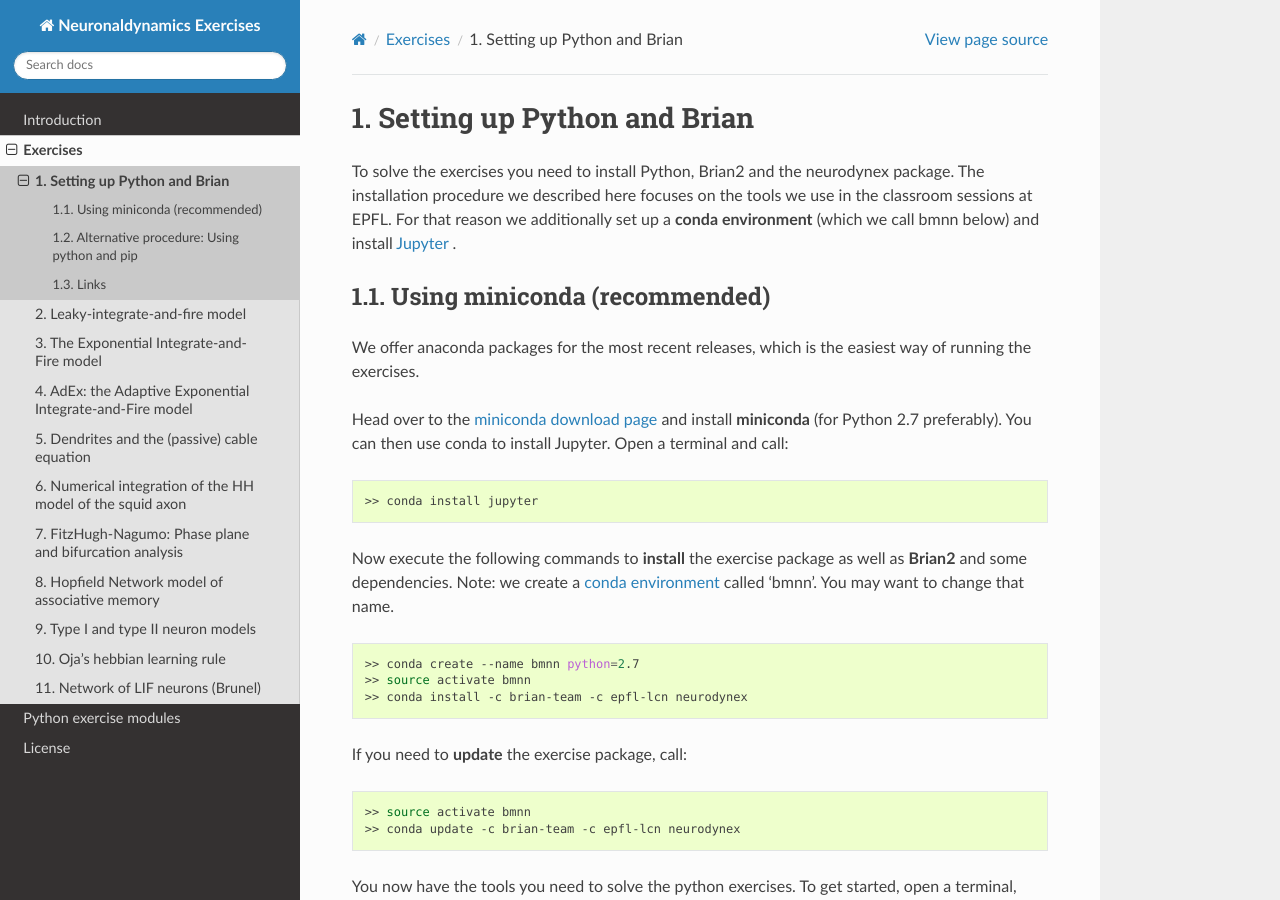
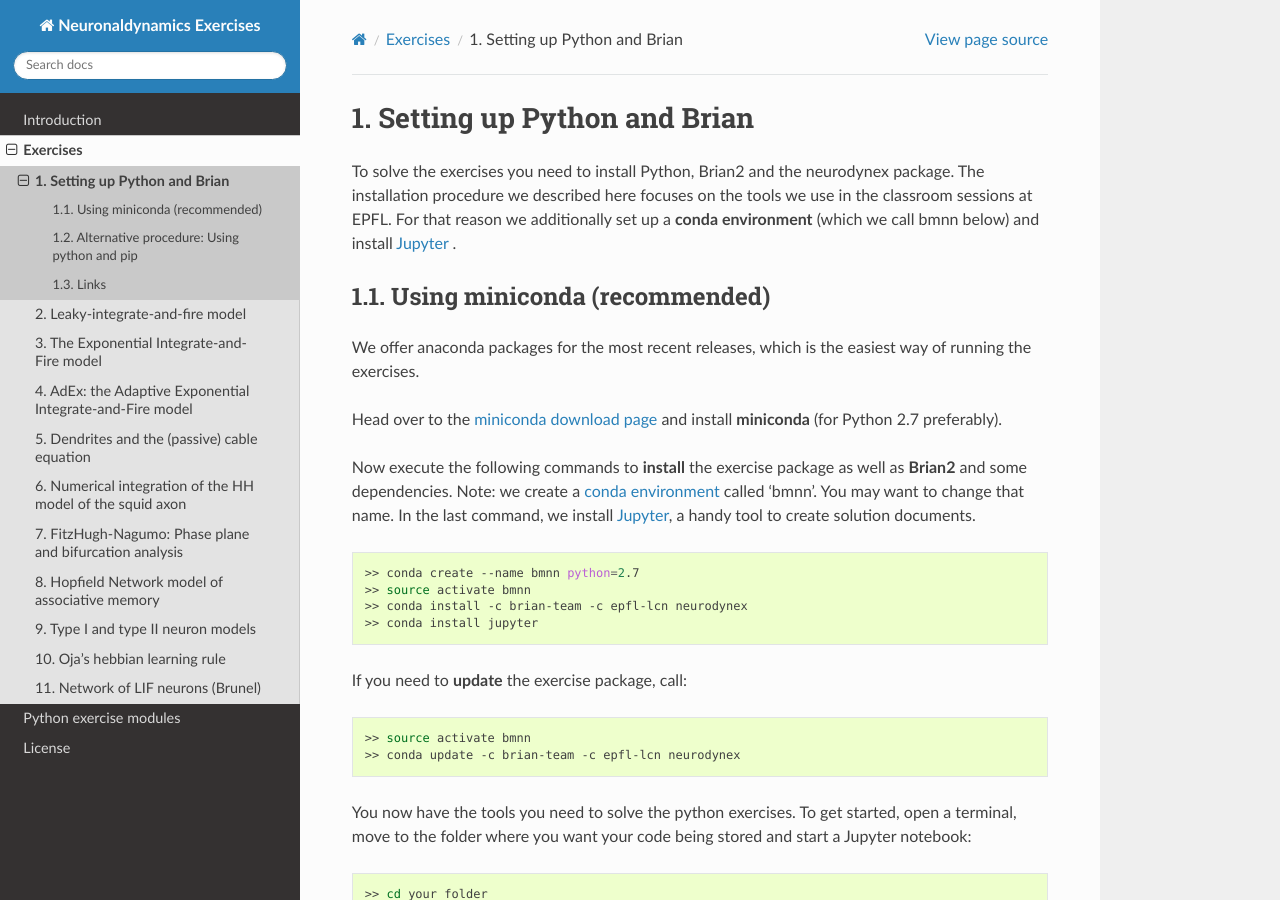
Before and after one commit to EPFL-LCN/neuronaldynamics-exercises, a Sphinx documentation site: the page built from doc/exercises/setup.rst, in a window 1280 px wide and 900 px high. Built offline with Sphinx 7.4.7 and the Read the Docs theme 2.0.0, drawn with Linux system fonts in a browser that asks for light colours; the version number could not be read and is left out.

Commit message:
issue #10: install jupyter within bmnn environment

```diff
--- a/doc/exercises/setup.rst
+++ b/doc/exercises/setup.rst
@@ -14,19 +14,18 @@ Using miniconda (recommended)
 
 We offer anaconda packages for the most recent releases, which is the easiest way of running the exercises.
 
-Head over to the `miniconda download page <http://conda.pydata.org/miniconda.html>`__ and install **miniconda** (for Python 2.7 preferably). You can then use conda to install Jupyter. Open a terminal and call:
+Head over to the `miniconda download page <http://conda.pydata.org/miniconda.html>`__ and install **miniconda** (for Python 2.7 preferably).
 
-.. code-block:: bash
+Now execute the following commands to **install** the exercise package as well as **Brian2** and some dependencies. Note: we create a `conda environment <http://conda.pydata.org/docs/test-drive.html#managing-envs>`_ called 'bmnn'. You may want to change that name. In the last command, we install `Jupyter <http://jupyter.org>`_, a handy tool to create solution documents.
 
-    >> conda install jupyter
-
-Now execute the following commands to **install** the exercise package as well as **Brian2** and some dependencies. Note: we create a `conda environment <http://conda.pydata.org/docs/test-drive.html#managing-envs>`_ called 'bmnn'. You may want to change that name.
 
 .. code-block:: bash
 
     >> conda create --name bmnn python=2.7
     >> source activate bmnn
     >> conda install -c brian-team -c epfl-lcn neurodynex
+    >> conda install jupyter
+
 
 If you need to  **update** the exercise package, call:
 
```
